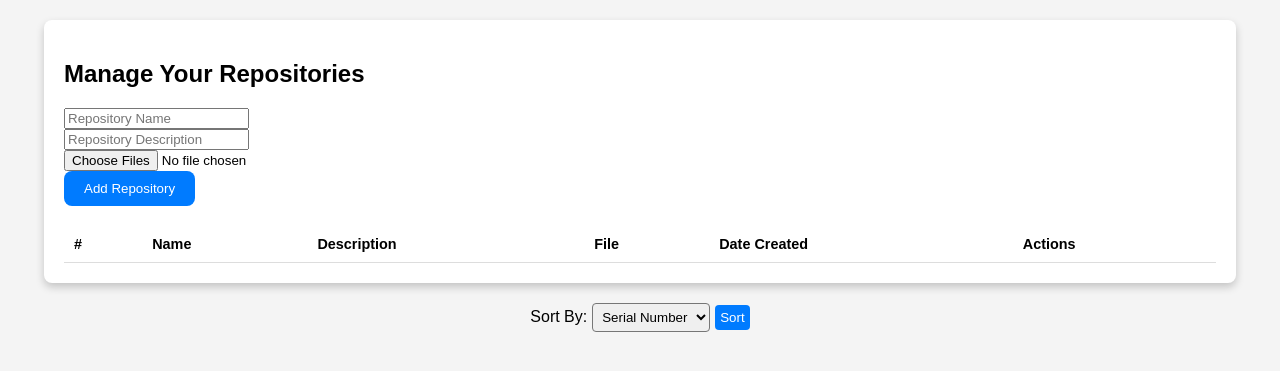
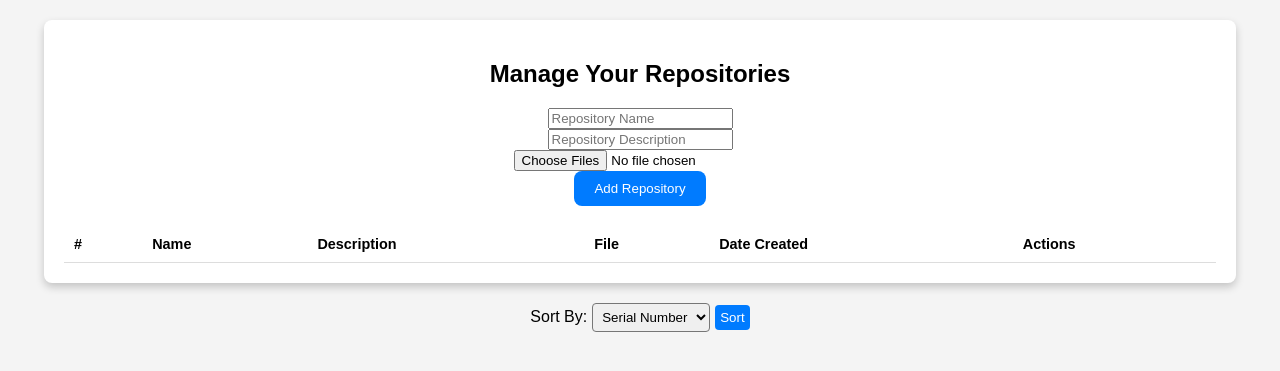
Before and after one commit to naseer302/RepoSphere, a Flask app: page /repos-page in a window 1280 px wide. Shown: the part 84-455 px from the top of the page. Run offline with Flask 3, Linux system fonts and the light colour scheme; the visitor is signed in with stand-in values (Sample User, id 1); lists and menus that the app fills with data are empty.

Commit message:
added id repo management
in style.css

```diff
--- a/static/style.css
+++ b/static/style.css
@@ -133,6 +133,9 @@ header {
     border-radius: 5px;
 }
 
+#repoManagement{
+    text-align: center;
+}
 
 footer {
     text-align: center;
```
